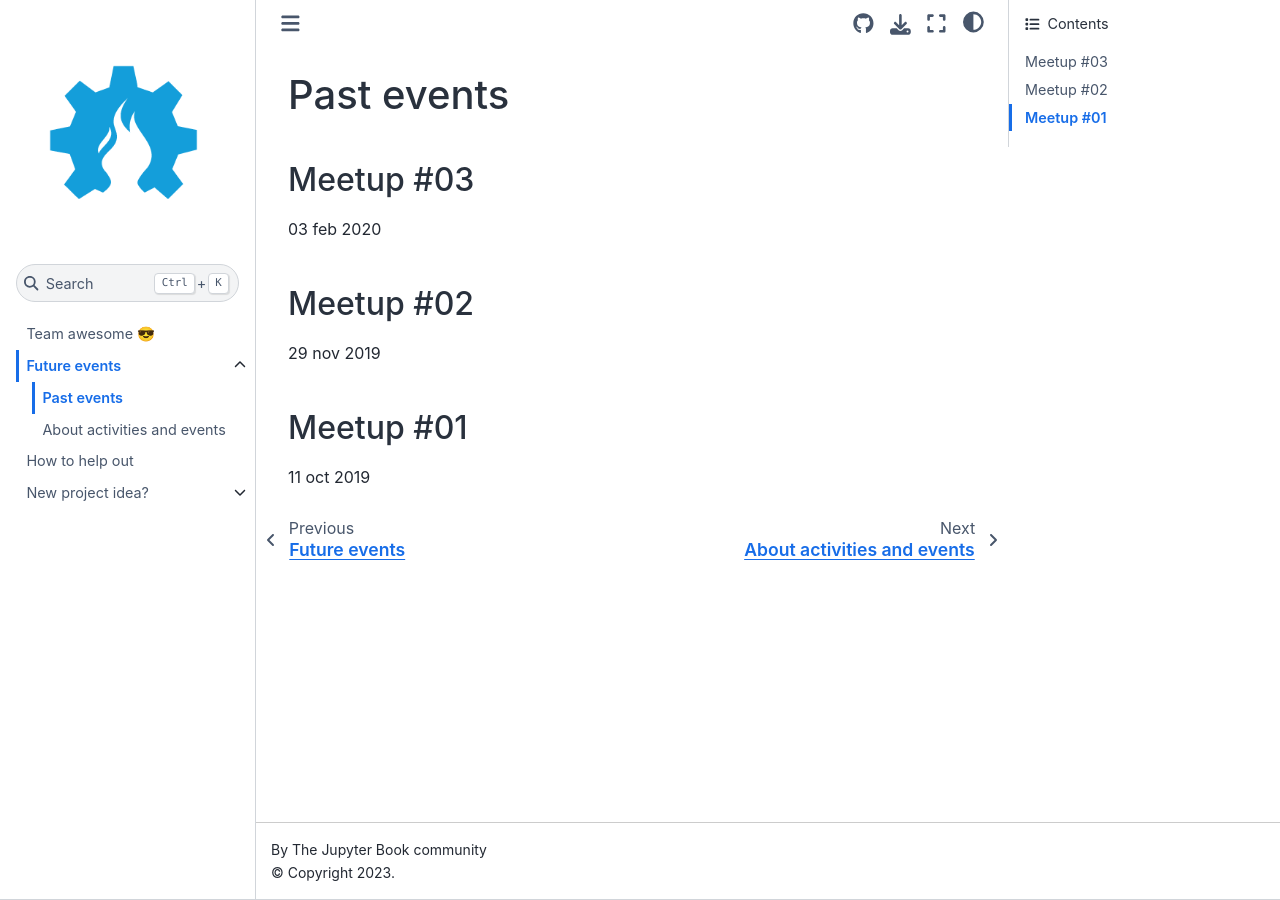
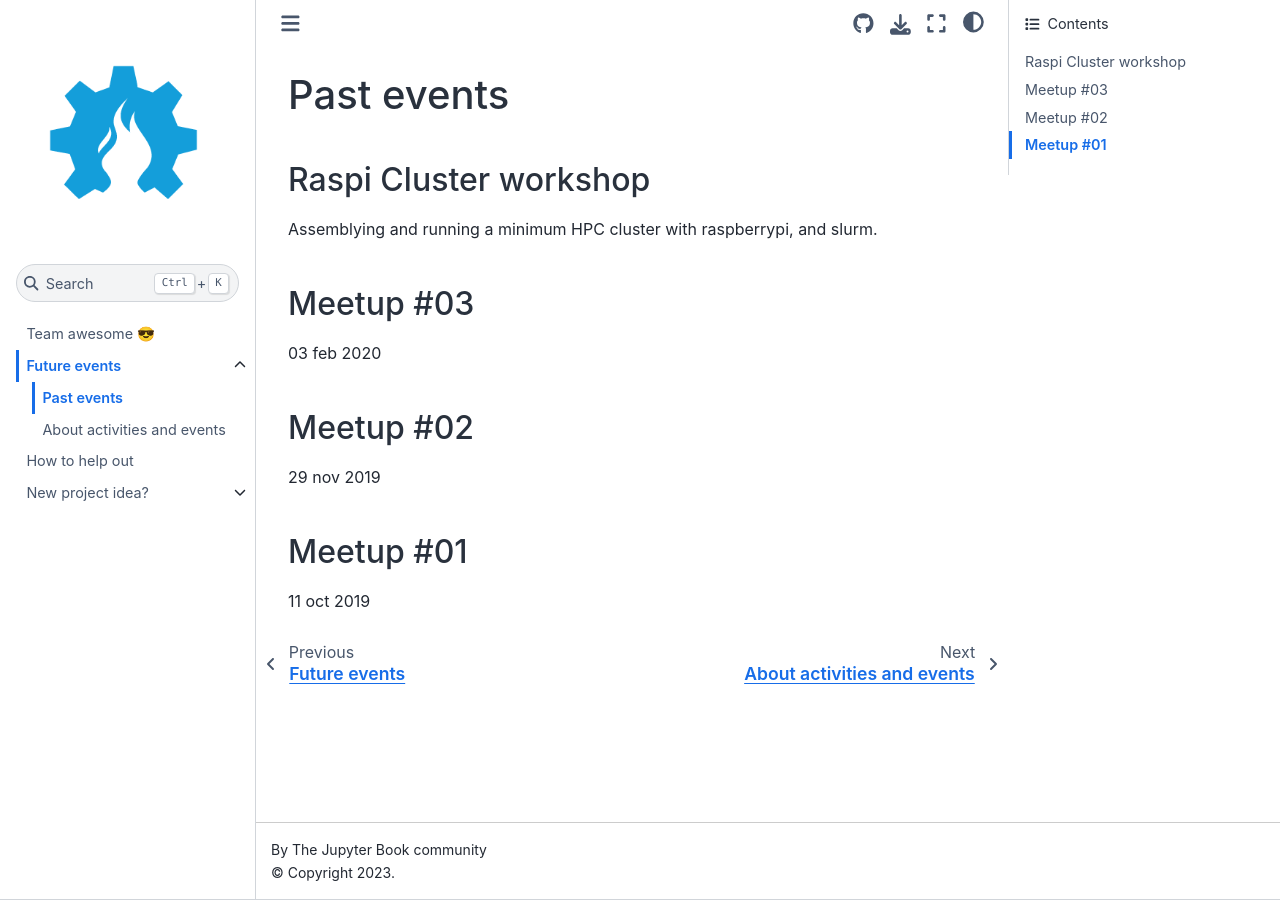
Before and after one commit to delftopenhardware/delftopenhardware.github.io, a Jupyter Book: the page built from docs/events/02_past_events.md, in a window 1280 px wide. Built offline with Jupyter Book 1.0.4 settings and Sphinx 7.4.7 and the Sphinx Book theme 1.1.4, drawn with Linux system fonts in a browser that asks for light colours.

Commit message:
Update 02_past_events.md
Trying out that things can be changed directly in the repository

```diff
--- a/docs/events/02_past_events.md
+++ b/docs/events/02_past_events.md
@@ -1,4 +1,6 @@
 # Past events
+## Raspi Cluster workshop
+Assemblying and running a minimum HPC cluster with raspberrypi, and slurm.
 
 ## Meetup #03
 03 feb 2020
```
